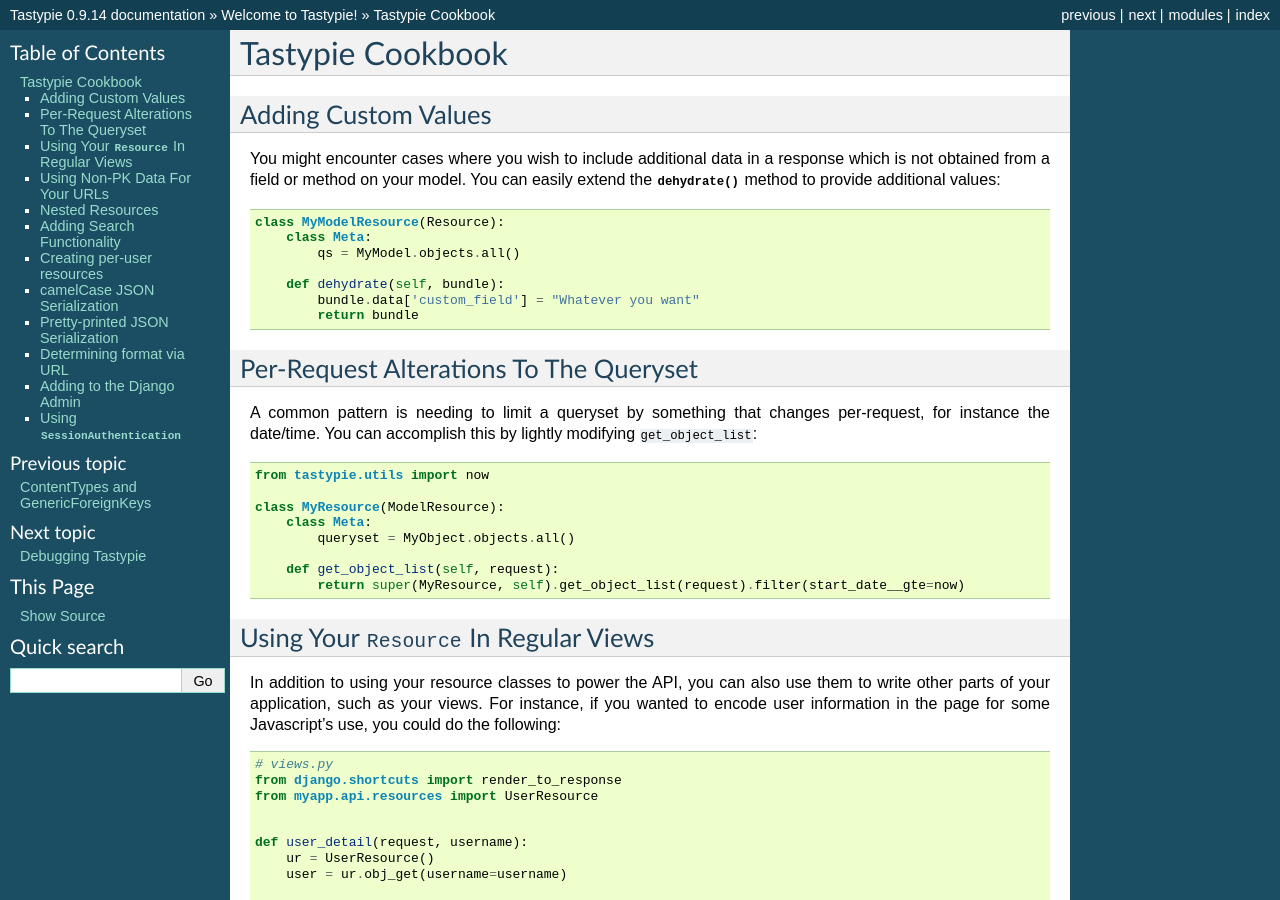
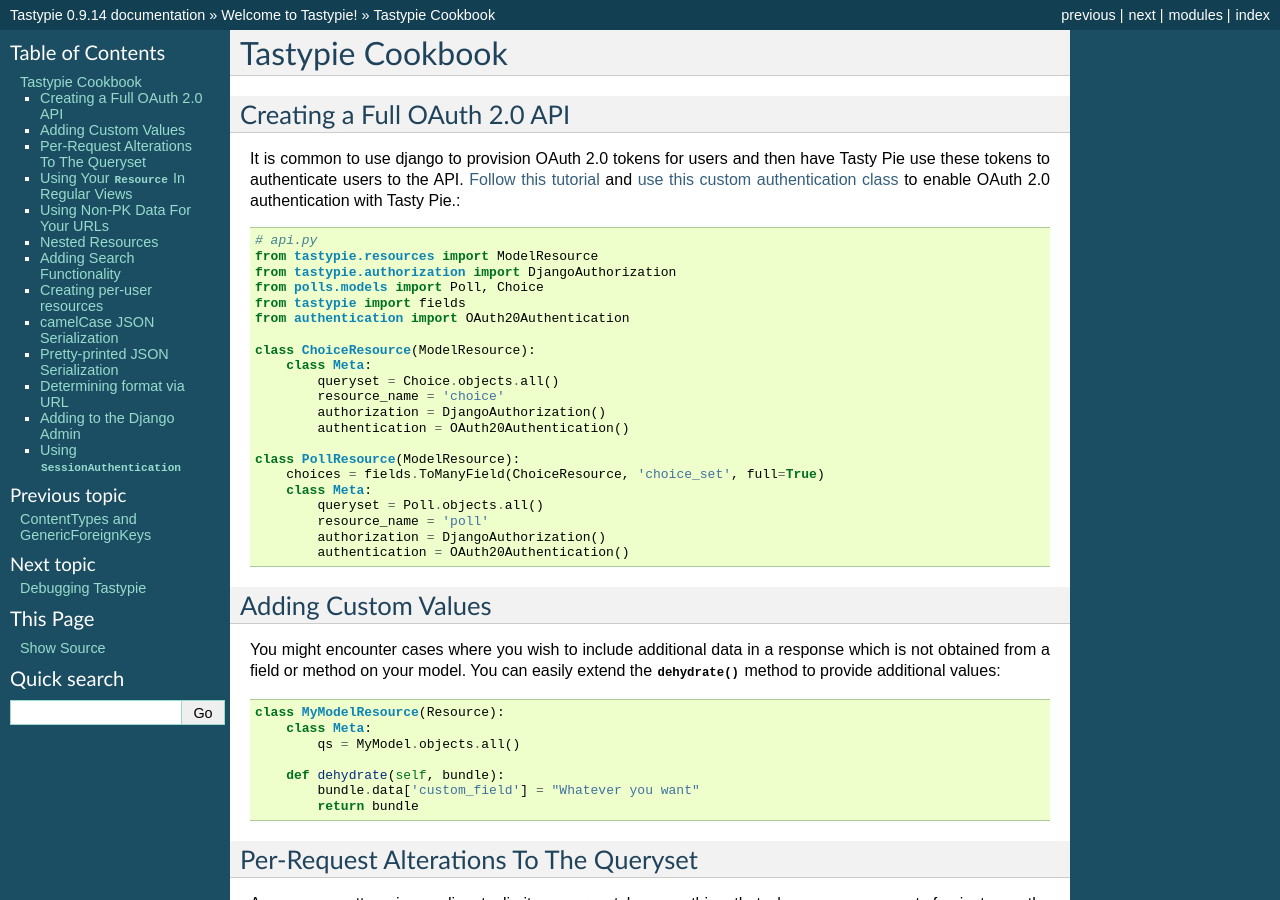
Before and after one commit to django-tastypie/django-tastypie, a Sphinx documentation site: the page built from docs/cookbook.rst, in a window 1280 px wide and 900 px high. Built offline with Sphinx 7.4.7, drawn with Linux system fonts in a browser that asks for light colours; pages that are not in the unit, such as notebooks, are missing from menus.

Commit message:
Adding OAuth 2.0 tutorial information in cookbook

```diff
--- a/docs/cookbook.rst
+++ b/docs/cookbook.rst
@@ -3,6 +3,35 @@
 =================
 Tastypie Cookbook
 =================
+
+Creating a Full OAuth 2.0 API
+-------------------------
+
+It is common to use django to provision OAuth 2.0 tokens for users and then
+have Tasty Pie use these tokens to authenticate users to the API. `Follow this tutorial <http://ianalexandr.com/blog/building-a-true-oauth-20-api-with-django-and-tasty-pie.html>`_ and `use this custom authentication class <https://github.com/ianalexander/django-oauth2-tastypie>`_ to enable
+OAuth 2.0 authentication with Tasty Pie.::
+
+    # api.py
+    from tastypie.resources import ModelResource
+    from tastypie.authorization import DjangoAuthorization
+    from polls.models import Poll, Choice
+    from tastypie import fields
+    from authentication import OAuth20Authentication
+
+    class ChoiceResource(ModelResource):
+        class Meta:
+            queryset = Choice.objects.all()
+            resource_name = 'choice'
+            authorization = DjangoAuthorization()
+            authentication = OAuth20Authentication()
+
+    class PollResource(ModelResource):
+        choices = fields.ToManyField(ChoiceResource, 'choice_set', full=True)
+        class Meta:
+            queryset = Poll.objects.all()
+            resource_name = 'poll'
+            authorization = DjangoAuthorization()
+            authentication = OAuth20Authentication()
 
 
 Adding Custom Values
```
